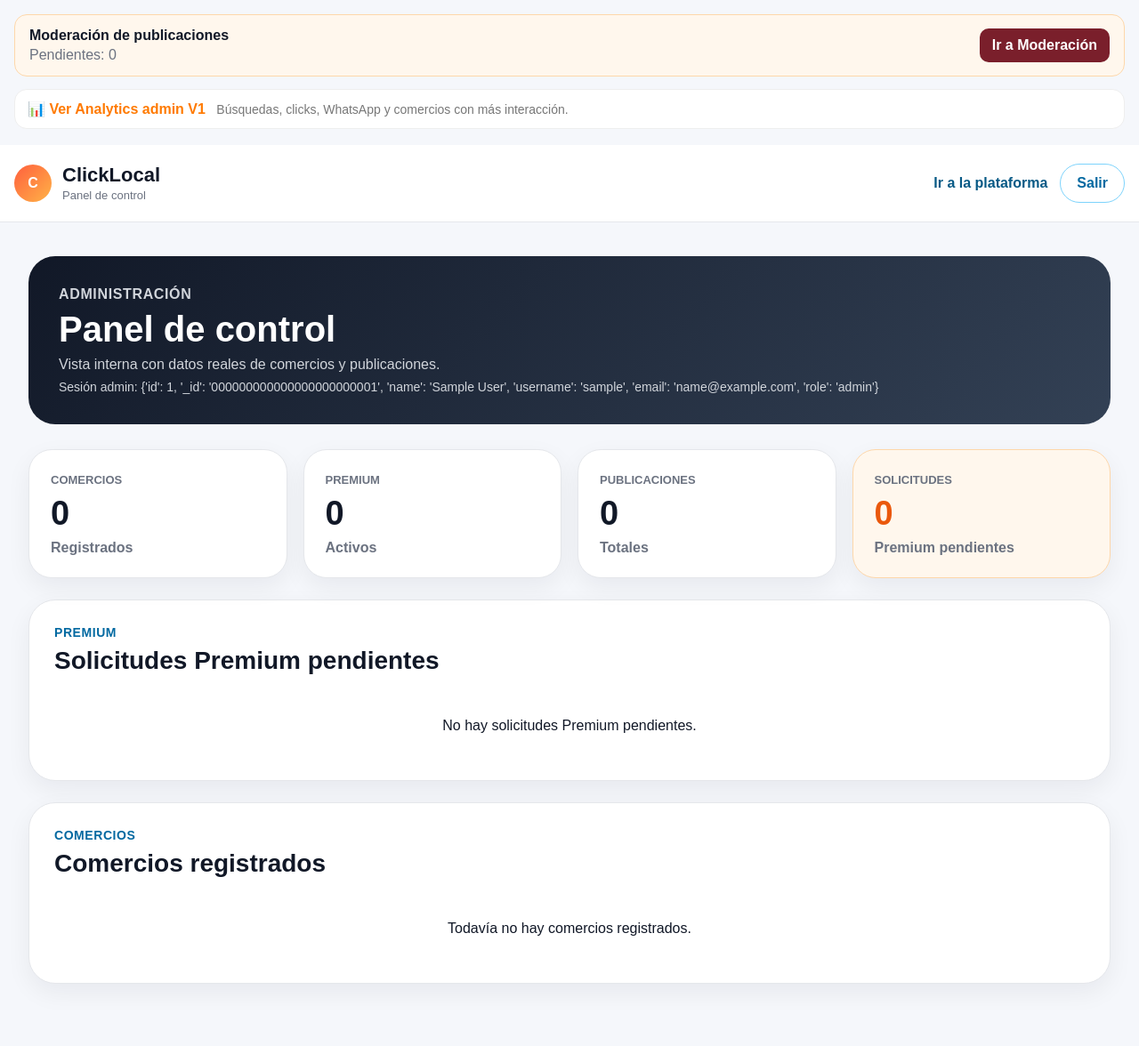
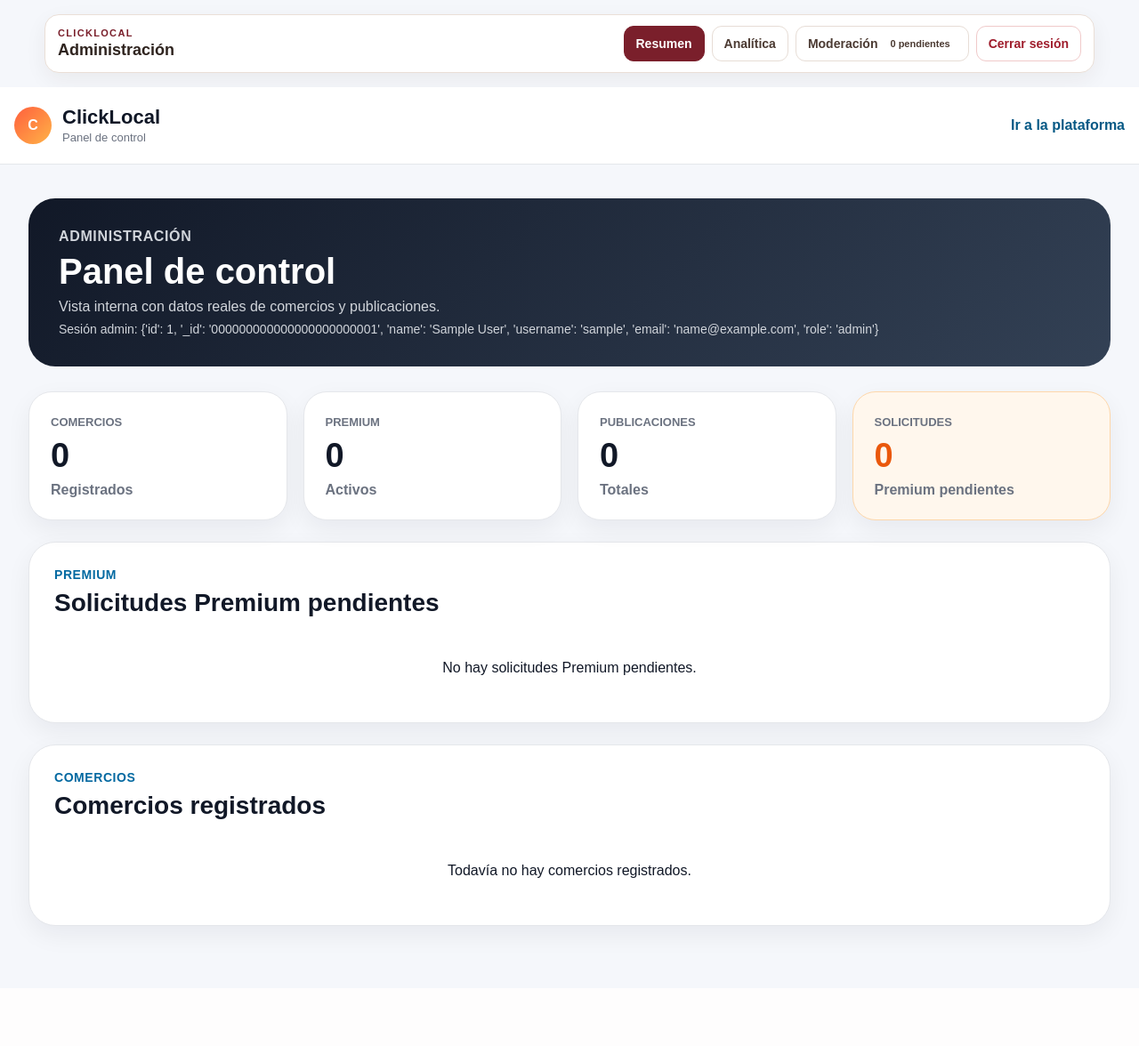
Before and after one commit to maximilianomoho/clicklocal-mvp, a Flask app: page /admin in a window 1280 px wide. Shown: the whole page at 89% size. After the commit the page ends 1060 px from the top, so only its background shows below. Run offline with Flask 3, Linux system fonts and the light colour scheme; the visitor is signed in with stand-in values (Sample User, id 1); data that the repository does not hold is empty; parts of the project's set-up code (start-up, migrations or seed data) failed here and were passed over.

Commit message:
feat: unificar navegacion del administrador

```diff
--- /dev/null
+++ b/clicklocal-python/templates/_admin_nav.html
@@ -0,0 +1,178 @@
+{# CLICKLOCAL: NAVEGACIÓN ADMINISTRATIVA UNIFORME V1 #}
+{% set endpoint_admin = request.endpoint or '' %}
+
+<style>
+  .admin-nav-uniforme {
+    width: min(1180px, calc(100% - 28px));
+    margin: 16px auto;
+    padding: 12px 14px;
+    border: 1px solid #eadfd7;
+    border-radius: 16px;
+    background: #ffffff;
+    box-shadow: 0 8px 24px rgba(43, 29, 20, .06);
+    display: flex;
+    align-items: center;
+    justify-content: space-between;
+    gap: 14px;
+    flex-wrap: wrap;
+    box-sizing: border-box;
+  }
+
+  .admin-nav-uniforme__marca {
+    display: flex;
+    flex-direction: column;
+    gap: 2px;
+    color: #2f241f;
+    line-height: 1.15;
+  }
+
+  .admin-nav-uniforme__marca span {
+    color: #7a1f2b;
+    font-size: 11px;
+    font-weight: 900;
+    letter-spacing: .12em;
+  }
+
+  .admin-nav-uniforme__marca strong {
+    font-size: 18px;
+  }
+
+  .admin-nav-uniforme__enlaces {
+    display: flex;
+    align-items: center;
+    justify-content: flex-end;
+    gap: 8px;
+    flex-wrap: wrap;
+  }
+
+  .admin-nav-uniforme__enlace {
+    display: inline-flex;
+    align-items: center;
+    justify-content: center;
+    min-height: 40px;
+    padding: 9px 13px;
+    border: 1px solid #e7ddd6;
+    border-radius: 11px;
+    background: #fff;
+    color: #4b3a32;
+    text-decoration: none;
+    font-size: 14px;
+    font-weight: 800;
+    box-sizing: border-box;
+    transition:
+      background .15s ease,
+      border-color .15s ease,
+      color .15s ease,
+      transform .15s ease;
+  }
+
+  .admin-nav-uniforme__enlace:hover {
+    border-color: #c7a99c;
+    background: #fff8f3;
+    transform: translateY(-1px);
+  }
+
+  .admin-nav-uniforme__enlace.is-active {
+    border-color: #7a1f2b;
+    background: #7a1f2b;
+    color: #fff;
+  }
+
+  .admin-nav-uniforme__contador {
+    display: inline-flex;
+    align-items: center;
+    justify-content: center;
+    gap: 4px;
+    margin-left: 7px;
+    padding: 3px 7px;
+    border-radius: 999px;
+    background: rgba(255, 255, 255, .22);
+    font-size: 11px;
+    font-weight: 900;
+    line-height: 1;
+    white-space: nowrap;
+  }
+
+  .admin-nav-uniforme__enlace--salir {
+    border-color: #f0caca;
+    color: #9f1d2c;
+  }
+
+  .admin-nav-uniforme__enlace--salir:hover {
+    border-color: #9f1d2c;
+    background: #fff1f2;
+  }
+
+  @media (max-width: 650px) {
+    .admin-nav-uniforme {
+      align-items: stretch;
+      padding: 12px;
+    }
+
+    .admin-nav-uniforme__marca {
+      width: 100%;
+    }
+
+    .admin-nav-uniforme__enlaces {
+      width: 100%;
+      display: grid;
+      grid-template-columns:
+        repeat(2, minmax(0, 1fr));
+    }
+
+    .admin-nav-uniforme__enlace {
+      width: 100%;
+      text-align: center;
+    }
+  }
+</style>
+
+<nav
+  class="admin-nav-uniforme"
+  aria-label="Navegación de administración"
+>
+  <div class="admin-nav-uniforme__marca">
+    <span>CLICKLOCAL</span>
+    <strong>Administración</strong>
+  </div>
+
+  <div class="admin-nav-uniforme__enlaces">
+    <a
+      href="{{ url_for('admin') }}"
+      class="admin-nav-uniforme__enlace{% if endpoint_admin == 'admin' %} is-active{% endif %}"
+      {% if endpoint_admin == 'admin' %}aria-current="page"{% endif %}
+    >
+      Resumen
+    </a>
+
+    <a
+      href="{{ url_for('admin_analytics') }}"
+      class="admin-nav-uniforme__enlace{% if endpoint_admin == 'admin_analytics' %} is-active{% endif %}"
+      {% if endpoint_admin == 'admin_analytics' %}aria-current="page"{% endif %}
+    >
+      Analítica
+    </a>
+
+    <a
+      href="{{ url_for('admin_moderacion') }}"
+      class="admin-nav-uniforme__enlace{% if endpoint_admin.startswith('admin_moderacion') %} is-active{% endif %}"
+      {% if endpoint_admin.startswith('admin_moderacion') %}aria-current="page"{% endif %}
+    >
+      Moderación
+      {% if resumen is defined %}
+        {% set pendientes_moderacion = resumen.total_moderacion_pendiente|default(0)|int %}
+        <span class="admin-nav-uniforme__contador">
+          {{ pendientes_moderacion }}
+          {% if pendientes_moderacion == 1 %}pendiente{% else %}pendientes{% endif %}
+        </span>
+      {% endif %}
+    </a>
+
+    <a
+      href="{{ url_for('admin_logout') }}"
+      class="admin-nav-uniforme__enlace admin-nav-uniforme__enlace--salir"
+    >
+      Cerrar sesión
+    </a>
+  </div>
+</nav>
--- a/clicklocal-python/templates/admin.html
+++ b/clicklocal-python/templates/admin.html
@@ -277,57 +277,146 @@
     }
   }
 
+
+  /* CLICKLOCAL: CONTENCIÓN RESPONSIVE DE TABLAS ADMIN V1 */
+  .admin-main,
+  .admin-layout,
+  .admin-card {
+    min-width: 0;
+    max-width: 100%;
+    box-sizing: border-box;
+  }
+
+  .admin-tabla-contenedor,
+  .admin-scroll-top {
+    width: 100%;
+    max-width: 100%;
+    min-width: 0;
+    box-sizing: border-box;
+  }
+
+  .admin-tabla-contenedor {
+    overflow-x: auto;
+    overscroll-behavior-x: contain;
+    -webkit-overflow-scrolling: touch;
+  }
+
+
+  /* CLICKLOCAL: TABLA DE COMERCIOS COMPACTA V1 */
+  .admin-tabla-contenedor {
+    width: 100%;
+    max-width: 100%;
+    min-width: 0;
+    overflow-x: auto;
+    overscroll-behavior-x: contain;
+    -webkit-overflow-scrolling: touch;
+    box-sizing: border-box;
+  }
+
+  .admin-tabla-comercios {
+    width: 100%;
+    max-width: 100%;
+    min-width: 0 !important;
+    table-layout: fixed;
+  }
+
+  .admin-tabla-comercios th,
+  .admin-tabla-comercios td {
+    padding: 12px 8px;
+    vertical-align: middle;
+    overflow-wrap: anywhere;
+    word-break: break-word;
+    box-sizing: border-box;
+  }
+
+  .admin-tabla-comercios th {
+    font-size: 12px;
+    line-height: 1.15;
+  }
+
+  .admin-tabla-comercios td {
+    font-size: 13px;
+    line-height: 1.25;
+  }
+
+  .admin-tabla-comercios th:nth-child(1),
+  .admin-tabla-comercios td:nth-child(1) {
+    width: 16%;
+  }
+
+  .admin-tabla-comercios th:nth-child(2),
+  .admin-tabla-comercios td:nth-child(2) {
+    width: 17%;
+  }
+
+  .admin-tabla-comercios th:nth-child(3),
+  .admin-tabla-comercios td:nth-child(3) {
+    width: 11%;
+  }
+
+  .admin-tabla-comercios th:nth-child(4),
+  .admin-tabla-comercios td:nth-child(4) {
+    width: 7%;
+  }
+
+  .admin-tabla-comercios th:nth-child(5),
+  .admin-tabla-comercios td:nth-child(5) {
+    width: 12%;
+  }
+
+  .admin-tabla-comercios th:nth-child(6),
+  .admin-tabla-comercios td:nth-child(6) {
+    width: 7%;
+  }
+
+  .admin-tabla-comercios th:nth-child(7),
+  .admin-tabla-comercios td:nth-child(7) {
+    width: 7%;
+    text-align: center;
+  }
+
+  .admin-tabla-comercios th:nth-child(8),
+  .admin-tabla-comercios td:nth-child(8) {
+    width: 6%;
+    text-align: center;
+  }
+
+  .admin-tabla-comercios th:nth-child(9),
+  .admin-tabla-comercios td:nth-child(9) {
+    width: 6%;
+    text-align: center;
+  }
+
+  .admin-tabla-comercios th:nth-child(10),
+  .admin-tabla-comercios td:nth-child(10) {
+    width: 11%;
+  }
+
+  .admin-tabla-comercios td:last-child {
+    white-space: normal;
+  }
+
+  .admin-tabla-comercios td:last-child a,
+  .admin-tabla-comercios td:last-child button {
+    max-width: 100%;
+    padding: 7px 9px;
+    font-size: 12px;
+    line-height: 1.15;
+    white-space: normal;
+    box-sizing: border-box;
+  }
+
+  @media (max-width: 1100px) {
+    .admin-tabla-comercios {
+      min-width: 1050px !important;
+    }
+  }
+
 </style>
 </head>
 
 <body>
-  <div class="admin-acceso-superior" style="
-    margin-top: 16px;
-    padding: 14px 16px;
-    border-radius: 14px;
-    background: #fff7ed;
-    border: 1px solid #fed7aa;
-    display: flex;
-    justify-content: space-between;
-    gap: 12px;
-    align-items: center;
-    flex-wrap: wrap;
-  ">
-    <div>
-      <strong>Moderación de publicaciones</strong>
-      <div style="margin-top: 4px; color: #6b7280;">
-        Pendientes:
-        {{ resumen.total_moderacion_pendiente|default(0) }}
-      </div>
-    </div>
-
-    <a
-      href="{{ url_for('admin_moderacion') }}"
-      style="
-        display: inline-flex;
-        padding: 10px 14px;
-        border-radius: 10px;
-        background: #7a1f2b;
-        color: white;
-        text-decoration: none;
-        font-weight: 800;
-      "
-    >
-      Ir a Moderación
-    </a>
-  </div>
-
-
-<!-- Analytics admin V1 -->
-<div class="admin-acceso-superior" style="margin-top: 14px; margin-bottom: 18px; padding: 12px 14px; border: 1px solid #eee; border-radius: 14px; background: #fff;">
-  <a href="{{ url_for('admin_analytics') }}" style="font-weight: 700; color: #ff7a00; text-decoration: none;">
-    📊 Ver Analytics admin V1
-  </a>
-  <span style="color: #777; font-size: 14px; margin-left: 8px;">
-    Búsquedas, clicks, WhatsApp y comercios con más interacción.
-  </span>
-</div>
-
+  {% include "_admin_nav.html" %}
 
   <header class="header">
     <div class="header-contenedor">
@@ -342,7 +431,6 @@
 
       <nav class="nav">
         <a href="/index.html" class="nav-link">Ir a la plataforma</a>
-        <a href="/admin/logout" class="boton-secundario">Salir</a>
       </nav>
     </div>
   </header>
--- a/clicklocal-python/templates/admin_moderacion.html
+++ b/clicklocal-python/templates/admin_moderacion.html
@@ -276,6 +276,7 @@
 </head>
 
 <body>
+  {% include "_admin_nav.html" %}
   <main class="contenedor">
 
     <header class="cabecera">
@@ -288,9 +289,6 @@
         </p>
       </div>
 
-      <a class="volver" href="{{ url_for('admin') }}">
-        Volver al administrador
-      </a>
     </header>
 
     {% if request.args.get('modo_actualizado') %}
```
Also changed, not shown: clicklocal-python/templates/admin_analytics.html (+3 -8 lines).
